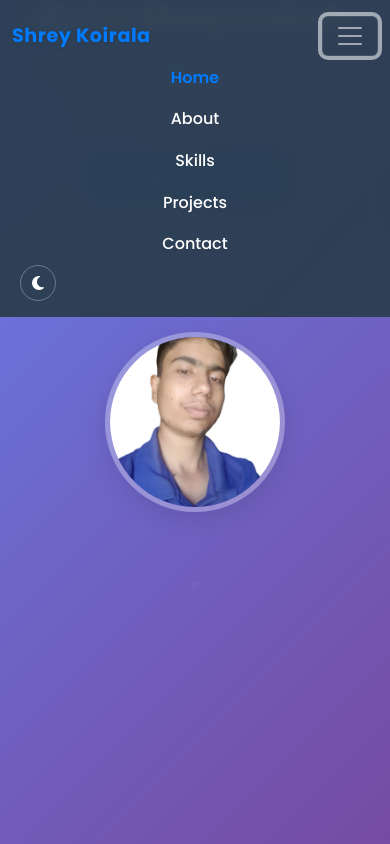
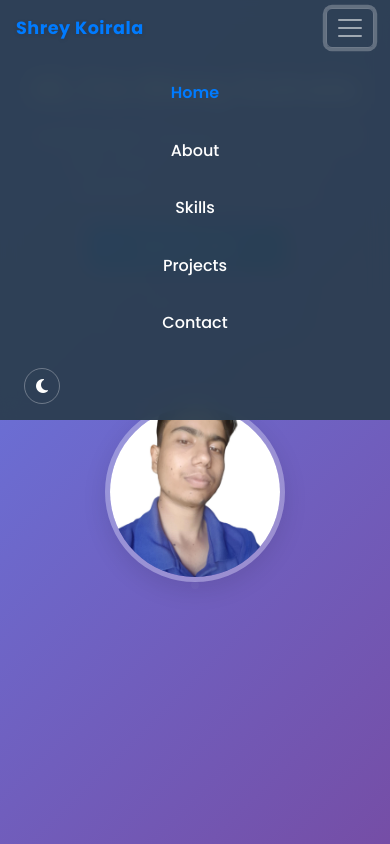
Before and after one commit to shrey106/personal-website, a plain HTML site: page index.html in a window 390 px wide. Both pictures are taken after a click on the button "Toggle navigation". Shown: the top 844 px of the page. Drawn offline with nearby package versions, Linux system fonts and the light colour scheme.

Commit message:
mobile responsiveness improved

```diff
--- a/index.html
+++ b/index.html
@@ -22,9 +22,9 @@
 <body class="page-load">
     <!-- Navigation -->
     <nav class="navbar navbar-expand-lg navbar-dark fixed-top" id="navbar">
-        <div class="container">
+        <div class="container-fluid px-3 px-md-4">
             <a class="navbar-brand fw-bold" href="#home">Shrey Koirala</a>
-            <button class="navbar-toggler" type="button" data-bs-toggle="collapse" data-bs-target="#navbarNav">
+            <button class="navbar-toggler" type="button" data-bs-toggle="collapse" data-bs-target="#navbarNav" aria-controls="navbarNav" aria-expanded="false" aria-label="Toggle navigation">
                 <span class="navbar-toggler-icon"></span>
             </button>
             <div class="collapse navbar-collapse" id="navbarNav">
--- a/styles.css
+++ b/styles.css
@@ -75,7 +75,9 @@ html {
     background: rgba(44, 62, 80, 0.95);
     backdrop-filter: blur(10px);
     transition: all 0.3s ease;
-    padding: 1rem 0;
+    padding: 0.75rem 0;
+    z-index: 1030;
+    box-shadow: 0 2px 10px rgba(0, 0, 0, 0.1);
 }
 
 [data-theme="dark"] .navbar {
@@ -138,6 +140,7 @@ html {
     min-height: 100vh;
     display: flex;
     align-items: center;
+    padding-top: 80px;
 }
 
 .hero-section::before {
@@ -542,6 +545,21 @@ html {
 
     .navbar-nav {
         text-align: center;
+        margin-top: 1rem;
+    }
+
+    .navbar-nav .nav-item {
+        margin: 0.5rem 0;
+    }
+
+    .navbar-nav .nav-link {
+        padding: 0.5rem 1rem;
+        border-radius: 6px;
+        transition: var(--transition);
+    }
+
+    .navbar-nav .nav-link:hover {
+        background: rgba(255, 255, 255, 0.1);
     }
 
     .footer-email {
@@ -554,6 +572,16 @@ html {
 
     #darkModeToggle {
         margin-left: 0.5rem !important;
+        margin-top: 0.5rem;
+    }
+
+    .navbar-toggler {
+        border: 1px solid rgba(255, 255, 255, 0.3);
+        padding: 0.25rem 0.5rem;
+    }
+
+    .navbar-toggler:focus {
+        box-shadow: 0 0 0 0.2rem rgba(255, 255, 255, 0.25);
     }
 
     .footer .row {
@@ -567,6 +595,18 @@ html {
 
 @media (max-width: 576px) {
     /* Extra small screens */
+    .hero-section {
+        padding-top: 70px;
+    }
+
+    .navbar {
+        padding: 0.5rem 0;
+    }
+
+    .navbar-brand {
+        font-size: 1.1rem;
+    }
+
     .hero-content h1 {
         font-size: 2rem;
         margin-bottom: 1rem;
```
